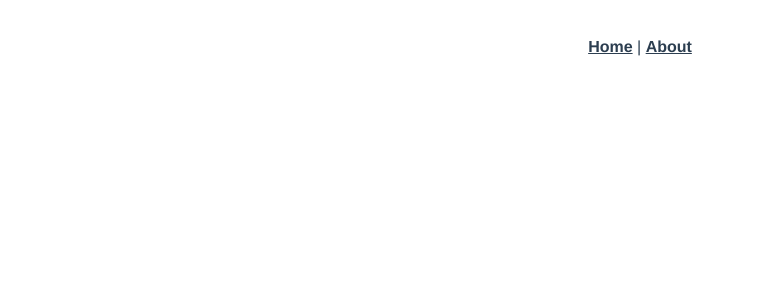
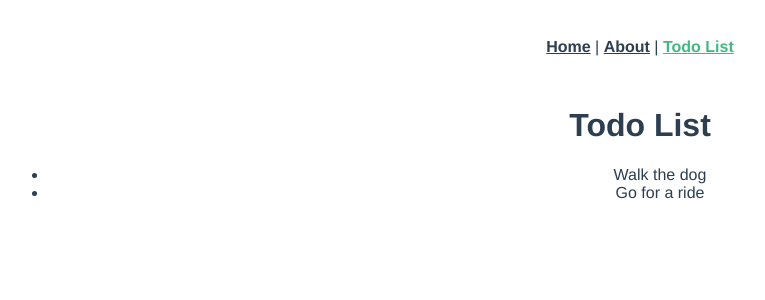
Before and after one commit to xie00053/Week06, a Vue app: page /todo-list in a window 1280 px wide. Shown: the top 300 px of the page, without its empty margins (0-765 px from the left). Built offline with nearby package versions, Linux system fonts and the light colour scheme.

Commit message:
Week05-final, use router create Todo List page

```diff
--- a/src/App.vue
+++ b/src/App.vue
@@ -1,9 +1,17 @@
 <template>
   <div id="app">
     <div id="nav">
+      <!--
+      方法1: 通过 “name” 链接router里的数据,如果改变path的名字也不会有影响。
+      <router-link :to="{name:'home'}">Home</router-link>
+      <router-link :to="{name:'about'}About</router-link> -->
+
+      <!-- 方法2: 通过“path” router-link 指示"to" router找到 path, 然后通过 “router-view” 显示-->
       <router-link to="/">Home</router-link> |
-      <router-link to="/about">About</router-link>
+      <router-link to="/about">About</router-link> |
+      <router-link to="/todo-list">Todo List</router-link>
     </div>
+    <!-- 用于在vue中显示router代码 -->
     <router-view />
   </div>
 </template>
--- /dev/null
+++ b/src/components/Todo.vue
@@ -0,0 +1,29 @@
+<template>
+    <ul>
+        <li v-for="(todo,index) in todos"
+        :key="index"
+        @click="todoDone(index)"
+        >{{todo}}</li>
+    </ul>
+</template>
+
+<script>
+export default {
+    // 添加props方式1:
+    // props: ['todos']
+    // 方法2: 给props添加条件，比如这里要求props的内容必须是array,
+    props: {
+        todos:{
+            type: Array,
+            required: true,
+        }
+    },
+
+    // 在component里，parents 用props 传信息给children, 反过来 children 通过 method 将信息传送给 parent。
+    methods: {
+        todoDone(index) {
+            console.log(index);
+        }
+    }
+}
+</script>
--- a/src/main.js
+++ b/src/main.js
@@ -6,6 +6,7 @@ import store from "./store";
 Vue.config.productionTip = false;
 
 new Vue({
+  // 每次添加新的 js 文件，需要现 import, 然后在这里加入名称， 如：router, store
   router,
   store,
   render: h => h(App)
--- a/src/router.js
+++ b/src/router.js
@@ -1,26 +1,44 @@
 import Vue from "vue";
 import Router from "vue-router";
 import Home from "./views/Home.vue";
+import About from "./views/About.vue";
+import TodoList from "./views/TodoList.vue";
 
 Vue.use(Router);
 
 export default new Router({
   mode: "history",
   base: process.env.BASE_URL,
+  // 这里的routes为array，每个object是一个页面
   routes: [
     {
+      // 这里的path和name可以定义为任何名字，
       path: "/",
       name: "home",
       component: Home
     },
     {
+      // 使用 alias 给 about 页面定义了两个 path， 两者都可以用。
       path: "/about",
       name: "about",
-      // route level code-splitting
-      // this generates a separate chunk (about.[hash].js) for this route
-      // which is lazy-loaded when the route is visited.
-      component: () =>
-        import(/* webpackChunkName: "about" */ "./views/About.vue")
-    }
+      component:About,
+      alias:'/company-info'
+    },
+
+    {
+      //如果用户收藏的是path “/about-us”,但是在app里更改了path 为 “about”，那么下面的方法能够让用户重新链接到页面。
+      path:"/about-us",
+      redirect: {
+        name:'about'
+      }
+    },
+
+    {
+      path: "/todo-list",
+      name: "todo-list",
+      component:TodoList,
+    },
+
+
   ]
 });
--- a/src/views/Home.vue
+++ b/src/views/Home.vue
@@ -1,18 +1,19 @@
 <template>
   <div class="home">
     <img alt="Vue logo" src="../assets/logo.png" />
-    <HelloWorld msg="Welcome to Your Vue.js App" />
+    <h2>This is the Home page</h2>
+    <!-- <HelloWorld msg="Welcome to Your Vue.js App" /> -->
   </div>
 </template>
 
 <script>
 // @ is an alias to /src
-import HelloWorld from "@/components/HelloWorld.vue";
+// import HelloWorld from "@/components/HelloWorld.vue";
 
-export default {
-  name: "home",
-  components: {
-    HelloWorld
-  }
-};
+// export default {
+//   name: "home",
+//   components: {
+//     HelloWorld
+//   }
+// };
 </script>
--- /dev/null
+++ b/src/views/TodoList.vue
@@ -0,0 +1,21 @@
+<template>
+    <div>
+        <h1>Todo List</h1>
+        <Todo :todos="todolist"/>
+    </div>
+</template>
+
+<script>
+// 用 @ 可以直接进入要找的文件夹，不需要用 ../ 只类的方式
+import Todo from "@/components/Todo.vue";
+export default {
+    data(){
+        return{
+            todolist:["Walk the dog", "Go for a ride"]
+        };
+    },
+    components: {
+        Todo
+    }
+};
+</script>
```
